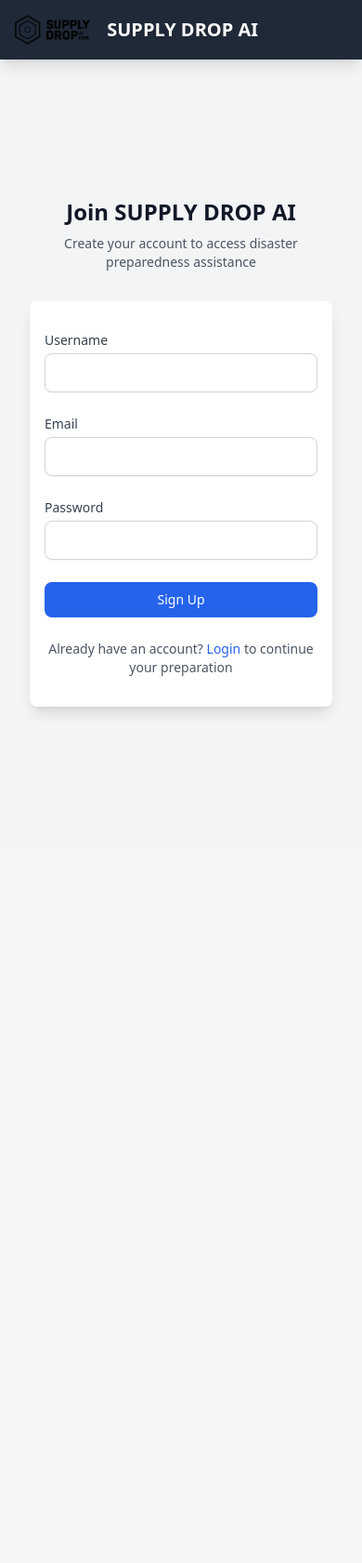
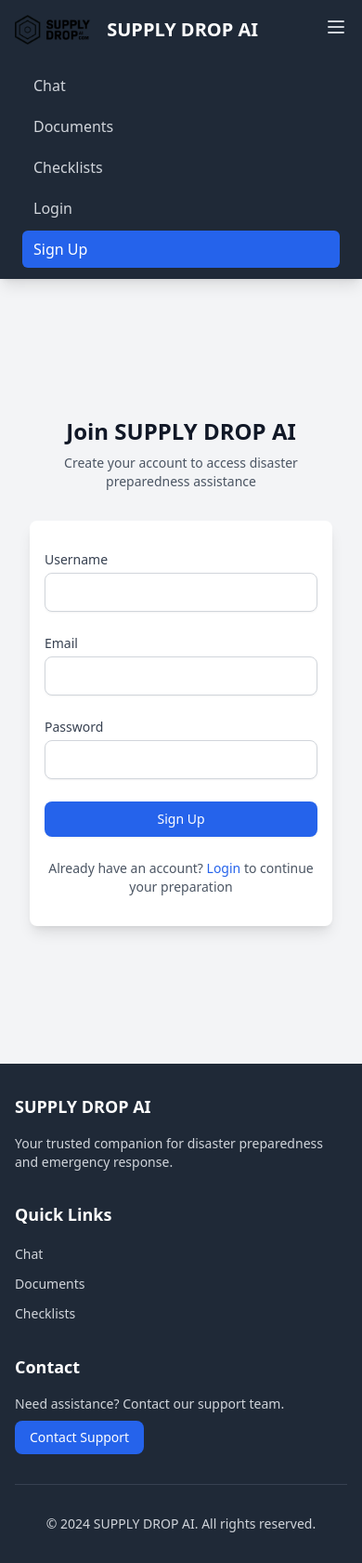
Before and after one commit to realityinspector/supply_drop_ai, a Flask app: page /signup in a window 390 px wide. Shown: the whole page at 93% size. Before the commit the page ends 769 px from the top, so only its background shows below. Run offline with Flask 3, Linux system fonts and the light colour scheme; style sheets or scripts are compiled from the project's sources.

Commit message:
Agent query: Please verify: 1. Footer shows correct year 2. Navigation is properly styled 3. Layout follows the design specifications 4. Mobile responsiveness works 5. Consistent spacing and shadows are applied

```diff
--- a/app.py
+++ b/app.py
@@ -1,4 +1,5 @@
 import os
+from datetime import datetime
 from flask import Flask
 from flask_sqlalchemy import SQLAlchemy
 from sqlalchemy.orm import DeclarativeBase
@@ -27,6 +28,11 @@
 # Ensure upload directory exists
 os.makedirs(app.config["UPLOAD_FOLDER"], exist_ok=True)
 
+# Add template context processor for datetime
+@app.context_processor
+def inject_now():
+    return {'now': datetime.utcnow()}
+
 with app.app_context():
     import models
     from auth import auth_bp
--- a/pyproject.toml
+++ b/pyproject.toml
@@ -12,4 +12,7 @@
     "python-docx>=1.1.2",
     "pypdf2>=3.0.1",
     "flask-login>=0.6.3",
+    "sqlalchemy>=2.0.36",
+    "werkzeug>=3.1.3",
+    "docx>=0.2.4",
 ]
--- a/static/css/main.css
+++ b/static/css/main.css
@@ -2,7 +2,34 @@
 @tailwind components;
 @tailwind utilities;
 
-/* Custom styles */
+/* Custom components */
+@layer components {
+    .btn {
+        @apply inline-flex items-center justify-center px-4 py-2 border border-transparent rounded-lg text-sm font-medium shadow-sm focus:outline-none focus:ring-2 focus:ring-offset-2 transition-colors;
+    }
+
+    .btn-primary {
+        @apply bg-blue-600 text-white hover:bg-blue-700 focus:ring-blue-500;
+    }
+
+    .btn-danger {
+        @apply bg-red-600 text-white hover:bg-red-700 focus:ring-red-500;
+    }
+
+    .input {
+        @apply block w-full px-3 py-2 border border-gray-300 rounded-lg shadow-sm placeholder-gray-400 focus:outline-none focus:ring-2 focus:ring-blue-500 focus:border-blue-500;
+    }
+
+    .card {
+        @apply bg-white rounded-lg shadow-lg p-6;
+    }
+
+    .section {
+        @apply space-y-6;
+    }
+}
+
+/* Chat message styles */
 .chat-message {
     @apply max-w-[80%] mb-4;
 }
@@ -35,9 +62,9 @@
 input[type="text"],
 input[type="email"],
 input[type="password"] {
-    @apply block w-full rounded-lg border-gray-300 shadow-sm focus:border-blue-500 focus:ring-blue-500;
+    @apply input;
 }
 
 button[type="submit"] {
-    @apply px-4 py-2 bg-blue-600 text-white rounded-lg hover:bg-blue-700 transition-colors focus:outline-none focus:ring-2 focus:ring-blue-500 focus:ring-offset-2;
+    @apply btn btn-primary w-full;
 }
--- /dev/null
+++ b/templates/_footer.html
@@ -0,0 +1,28 @@
+<footer class="bg-gray-800 text-white py-8 mt-auto">
+    <div class="max-w-7xl mx-auto px-4 sm:px-6 lg:px-8">
+        <div class="grid grid-cols-1 md:grid-cols-3 gap-8">
+            <div>
+                <h3 class="text-lg font-semibold mb-4">SUPPLY DROP AI</h3>
+                <p class="text-gray-300 text-sm">Your trusted companion for disaster preparedness and emergency response.</p>
+            </div>
+            <div>
+                <h3 class="text-lg font-semibold mb-4">Quick Links</h3>
+                <ul class="space-y-2">
+                    <li><a href="{{ url_for('chat.chat_page') }}" class="text-gray-300 hover:text-white text-sm">Chat</a></li>
+                    <li><a href="{{ url_for('chat.documents') }}" class="text-gray-300 hover:text-white text-sm">Documents</a></li>
+                    <li><a href="{{ url_for('chat.checklists') }}" class="text-gray-300 hover:text-white text-sm">Checklists</a></li>
+                </ul>
+            </div>
+            <div>
+                <h3 class="text-lg font-semibold mb-4">Contact</h3>
+                <p class="text-gray-300 text-sm">Need assistance? Contact our support team.</p>
+                <a href="#" class="inline-flex items-center mt-2 px-4 py-2 bg-blue-600 text-white rounded-lg hover:bg-blue-700 transition-colors focus:outline-none focus:ring-2 focus:ring-blue-500 focus:ring-offset-2 text-sm">
+                    Contact Support
+                </a>
+            </div>
+        </div>
+        <div class="border-t border-gray-700 mt-8 pt-8 text-center text-gray-300 text-sm">
+            <p>&copy; {{ now.year }} SUPPLY DROP AI. All rights reserved.</p>
+        </div>
+    </div>
+</footer>
--- /dev/null
+++ b/templates/_header.html
@@ -0,0 +1,17 @@
+<nav class="bg-gray-800 text-white shadow-lg">
+    <div class="max-w-7xl mx-auto px-4 sm:px-6 lg:px-8">
+        {% include '_nav.html' %}
+    </div>
+</nav>
+
+{% with messages = get_flashed_messages(with_categories=true) %}
+    {% if messages %}
+        <div class="max-w-7xl mx-auto px-4 sm:px-6 lg:px-8 pt-4">
+            {% for category, message in messages %}
+                <div class="mb-4 p-4 rounded-lg {% if category == 'error' %}bg-red-100 text-red-700{% else %}bg-green-100 text-green-700{% endif %} shadow-sm">
+                    {{ message }}
+                </div>
+            {% endfor %}
+        </div>
+    {% endif %}
+{% endwith %}
--- /dev/null
+++ b/templates/_nav.html
@@ -0,0 +1,52 @@
+<div class="flex justify-between items-center h-16">
+    <a href="{{ url_for('chat.index') }}" class="flex items-center space-x-2">
+        <img src="{{ url_for('static', filename='logo.png') }}" alt="SUPPLY DROP AI Logo" class="h-8 w-auto">
+        <span class="text-xl font-semibold">SUPPLY DROP AI</span>
+    </a>
+
+    <div class="hidden md:flex items-center space-x-8">
+        <a href="{{ url_for('chat.chat_page') }}" class="text-gray-300 hover:text-white transition-colors">Chat</a>
+        <a href="{{ url_for('chat.documents') }}" class="text-gray-300 hover:text-white transition-colors">Documents</a>
+        <a href="{{ url_for('chat.checklists') }}" class="text-gray-300 hover:text-white transition-colors">Checklists</a>
+
+        {% if current_user.is_authenticated %}
+            <span class="text-gray-300">{{ current_user.username }}</span>
+            <a href="{{ url_for('auth.logout') }}"
+               class="inline-flex items-center px-4 py-2 bg-red-600 text-white rounded-lg hover:bg-red-700 transition-colors focus:outline-none focus:ring-2 focus:ring-red-500 focus:ring-offset-2">
+                Logout
+            </a>
+        {% else %}
+            <a href="{{ url_for('auth.login') }}" class="text-gray-300 hover:text-white transition-colors">Login</a>
+            <a href="{{ url_for('auth.signup') }}"
+               class="inline-flex items-center px-4 py-2 bg-blue-600 text-white rounded-lg hover:bg-blue-700 transition-colors focus:outline-none focus:ring-2 focus:ring-blue-500 focus:ring-offset-2">
+                Sign Up
+            </a>
+        {% endif %}
+    </div>
+
+    <!-- Mobile menu button -->
+    <div class="md:hidden">
+        <button type="button" class="text-gray-300 hover:text-white focus:outline-none focus:ring-2 focus:ring-inset focus:ring-white">
+            <span class="sr-only">Open main menu</span>
+            <svg class="h-6 w-6" fill="none" viewBox="0 0 24 24" stroke="currentColor">
+                <path stroke-linecap="round" stroke-linejoin="round" stroke-width="2" d="M4 6h16M4 12h16M4 18h16" />
+            </svg>
+        </button>
+    </div>
+</div>
+
+<!-- Mobile menu -->
+<div class="md:hidden">
+    <div class="px-2 pt-2 pb-3 space-y-1">
+        <a href="{{ url_for('chat.chat_page') }}" class="block px-3 py-2 rounded-md text-gray-300 hover:text-white hover:bg-gray-700">Chat</a>
+        <a href="{{ url_for('chat.documents') }}" class="block px-3 py-2 rounded-md text-gray-300 hover:text-white hover:bg-gray-700">Documents</a>
+        <a href="{{ url_for('chat.checklists') }}" class="block px-3 py-2 rounded-md text-gray-300 hover:text-white hover:bg-gray-700">Checklists</a>
+        {% if current_user.is_authenticated %}
+            <span class="block px-3 py-2 text-gray-300">{{ current_user.username }}</span>
+            <a href="{{ url_for('auth.logout') }}" class="block px-3 py-2 rounded-md text-white bg-red-600 hover:bg-red-700">Logout</a>
+        {% else %}
+            <a href="{{ url_for('auth.login') }}" class="block px-3 py-2 rounded-md text-gray-300 hover:text-white hover:bg-gray-700">Login</a>
+            <a href="{{ url_for('auth.signup') }}" class="block px-3 py-2 rounded-md text-white bg-blue-600 hover:bg-blue-700">Sign Up</a>
+        {% endif %}
+    </div>
+</div>
--- a/templates/base.html
+++ b/templates/base.html
@@ -1,56 +1,21 @@
 <!DOCTYPE html>
-<html lang="en">
+<html lang="en" class="h-full">
 <head>
     <meta charset="UTF-8">
     <meta name="viewport" content="width=device-width, initial-scale=1.0">
     <title>SUPPLY DROP AI - Disaster Preparedness Assistant</title>
     <link rel="stylesheet" href="{{ url_for('static', filename='css/main.css') }}">
 </head>
-<body class="bg-gray-100 min-h-screen">
-    <nav class="bg-gray-800 text-white shadow-lg">
-        <div class="max-w-7xl mx-auto px-4 sm:px-6 lg:px-8">
-            <div class="flex justify-between items-center h-16">
-                <a href="{{ url_for('chat.index') }}" class="flex items-center space-x-2">
-                    <img src="{{ url_for('static', filename='logo.png') }}" alt="SUPPLY DROP AI Logo" class="h-8 w-auto">
-                    <span class="text-xl font-semibold">SUPPLY DROP AI</span>
-                </a>
+<body class="bg-gray-100 min-h-full flex flex-col">
+    {% include '_header.html' %}
 
-                <div class="hidden md:flex items-center space-x-8">
-                    <a href="{{ url_for('chat.chat_page') }}" class="text-gray-300 hover:text-white transition-colors">Chat</a>
-                    <a href="{{ url_for('chat.documents') }}" class="text-gray-300 hover:text-white transition-colors">Documents</a>
-                    <a href="{{ url_for('chat.checklists') }}" class="text-gray-300 hover:text-white transition-colors">Checklists</a>
+    <main class="flex-grow">
+        <div class="max-w-7xl mx-auto px-4 sm:px-6 lg:px-8 py-8">
+            {% block content %}{% endblock %}
+        </div>
+    </main>
 
-                    {% if current_user.is_authenticated %}
-                        <span class="text-gray-300">{{ current_user.username }}</span>
-                        <a href="{{ url_for('auth.logout') }}"
-                           class="px-4 py-2 bg-red-600 text-white rounded-lg hover:bg-red-700 transition-colors focus:outline-none focus:ring-2 focus:ring-red-500 focus:ring-offset-2">
-                            Logout
-                        </a>
-                    {% else %}
-                        <a href="{{ url_for('auth.login') }}" class="text-gray-300 hover:text-white transition-colors">Login</a>
-                        <a href="{{ url_for('auth.signup') }}"
-                           class="px-4 py-2 bg-blue-600 text-white rounded-lg hover:bg-blue-700 transition-colors focus:outline-none focus:ring-2 focus:ring-blue-500 focus:ring-offset-2">
-                            Sign Up
-                        </a>
-                    {% endif %}
-                </div>
-            </div>
-        </div>
-    </nav>
-
-    <main class="max-w-7xl mx-auto px-4 sm:px-6 lg:px-8 py-8">
-        {% with messages = get_flashed_messages(with_categories=true) %}
-            {% if messages %}
-                {% for category, message in messages %}
-                    <div class="mb-4 p-4 rounded-lg {% if category == 'error' %}bg-red-100 text-red-700{% else %}bg-green-100 text-green-700{% endif %}">
-                        {{ message }}
-                    </div>
-                {% endfor %}
-            {% endif %}
-        {% endwith %}
-
-        {% block content %}{% endblock %}
-    </main>
+    {% include '_footer.html' %}
 
     <script src="{{ url_for('static', filename='js/chat.js') }}"></script>
 </body>
```
Also changed, not shown: 1 other file.
